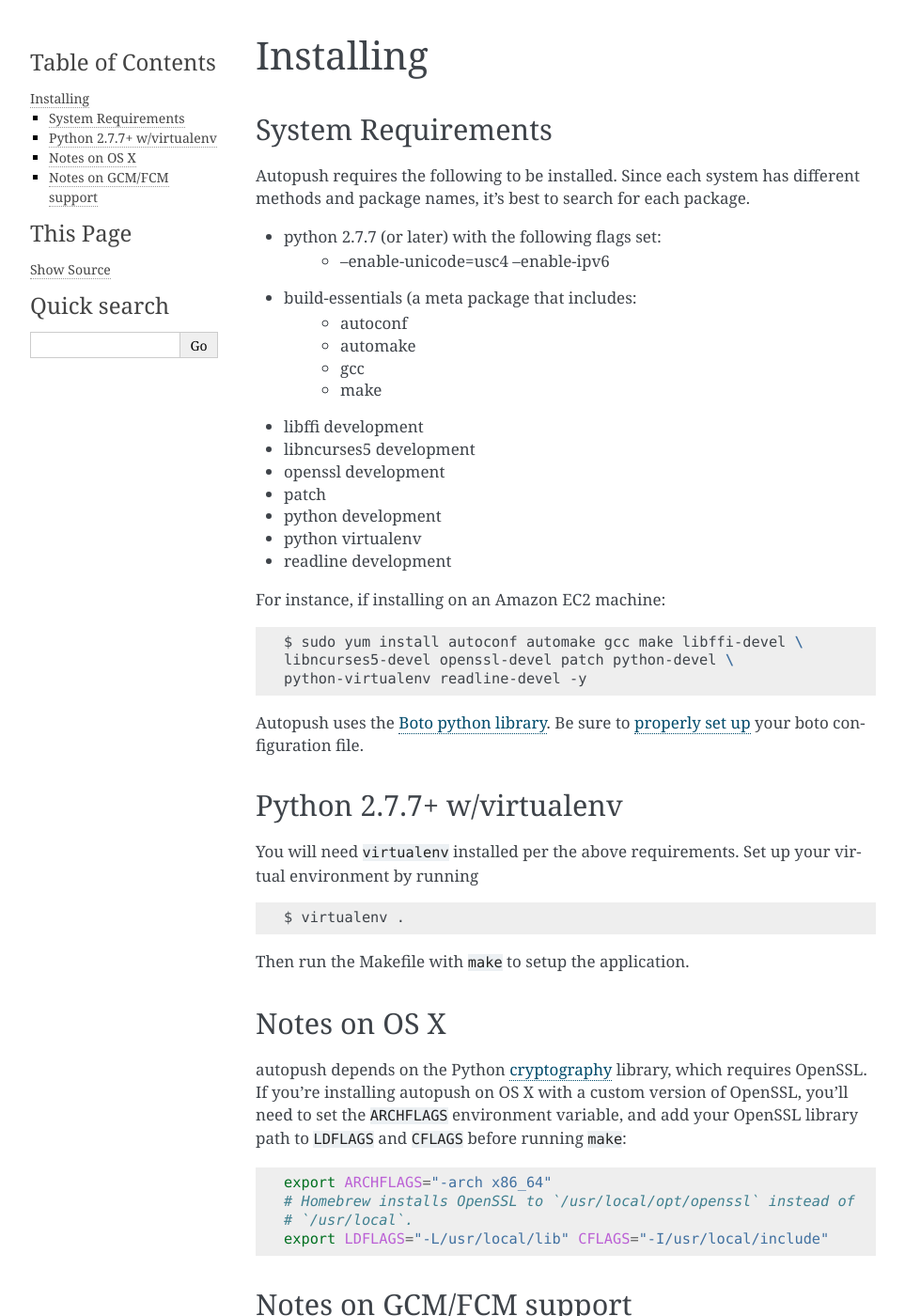
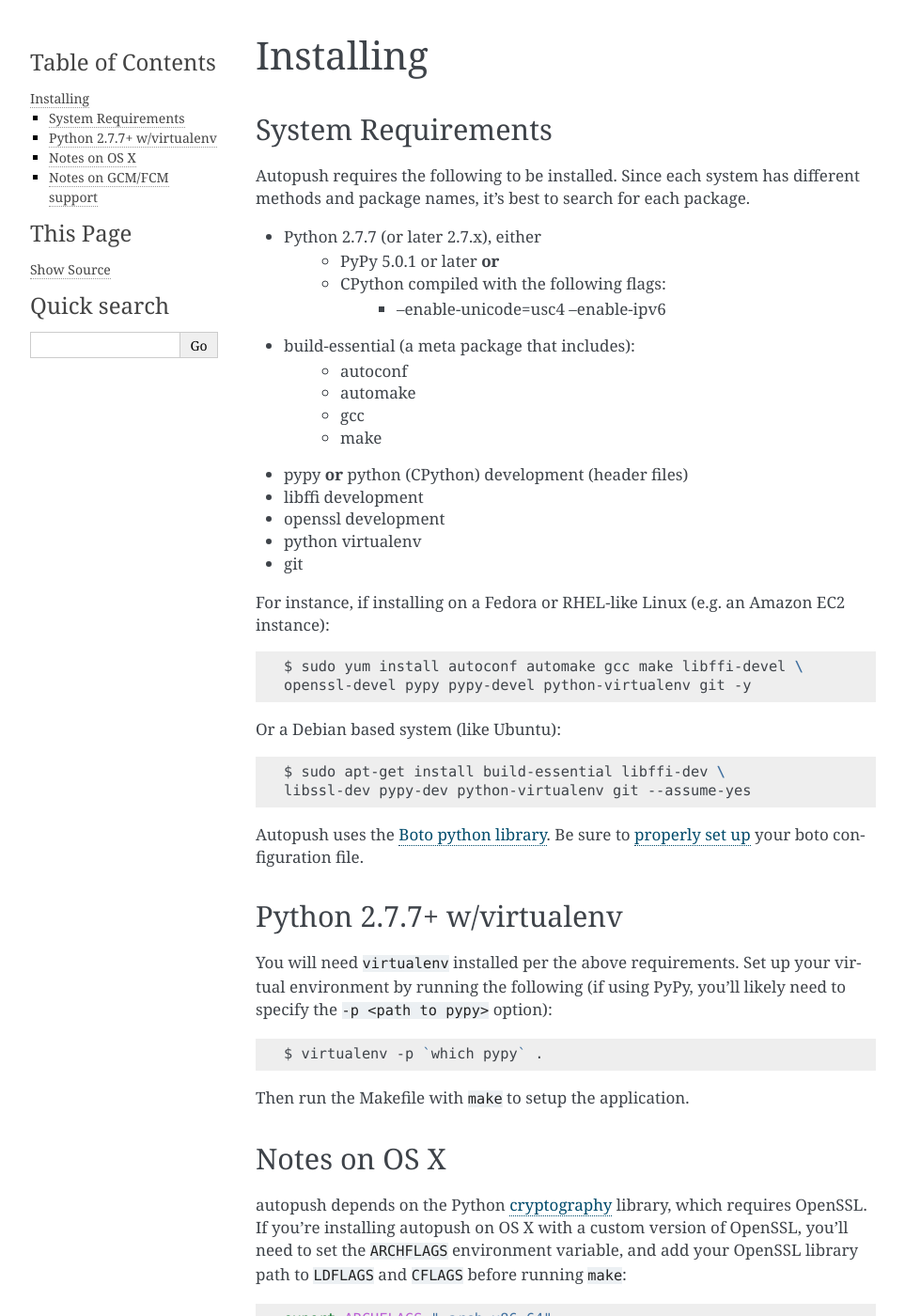
Before and after one commit to mozilla-services/autopush, a Sphinx documentation site: the page built from docs/install.rst, in a window 1280 px wide and 1400 px high. Shown: the whole window at 94% size, without its empty margins (148-1111 px from the left). Built offline with Sphinx 7.4.7, drawn with Linux system fonts in a browser that asks for light colours.

Commit message:
docs: updates to installation
* update dependencies
* add debianish install instructions
* default to pypy

issue #565, #558

```diff
--- a/docs/install.rst
+++ b/docs/install.rst
@@ -10,39 +10,48 @@
 Autopush requires the following to be installed. Since each system has different
 methods and package names, it's best to search for each package.
 
-* python 2.7.7 (or later) with the following flags set:
-    * --enable-unicode=usc4 --enable-ipv6
-* build-essentials (a meta package that includes:
+* Python 2.7.7 (or later 2.7.x), either
+    * PyPy 5.0.1 or later **or**
+    * CPython compiled with the following flags:
+        * --enable-unicode=usc4 --enable-ipv6
+* build-essential (a meta package that includes):
     * autoconf
     * automake
     * gcc
     * make
+* pypy **or** python (CPython) development (header files)
 * libffi development
-* libncurses5 development
 * openssl development
-* patch
-* python development
 * python virtualenv
-* readline development
+* git
 
-For instance, if installing on an Amazon EC2 machine:
+For instance, if installing on a Fedora or RHEL-like Linux (e.g. an Amazon EC2
+instance):
 
 .. code-block:: bash
 
     $ sudo yum install autoconf automake gcc make libffi-devel \
-    libncurses5-devel openssl-devel patch python-devel \
-    python-virtualenv readline-devel -y
+    openssl-devel pypy pypy-devel python-virtualenv git -y
+
+Or a Debian based system (like Ubuntu):
+
+.. code-block:: bash
+
+    $ sudo apt-get install build-essential libffi-dev \
+    libssl-dev pypy-dev python-virtualenv git --assume-yes
 
 Autopush uses the `Boto python library <https://boto.readthedocs.io/en/latest/>`_. Be sure to `properly set up <https://boto.readthedocs.io/en/latest/boto_config_tut.html>`_ your boto configuration file.
 
 Python 2.7.7+ w/virtualenv
 ==========================
 
-You will need ``virtualenv`` installed per the above requirements. Set up your virtual environment by running
+You will need ``virtualenv`` installed per the above requirements. Set up
+your virtual environment by running the following (if using
+PyPy, you'll likely need to specify the ``-p <path to pypy>`` option):
 
 .. code-block:: bash
 
-    $ virtualenv .
+    $ virtualenv -p `which pypy` .
 
 Then run the Makefile with ``make`` to setup the application.
 
@@ -63,7 +72,7 @@
     export LDFLAGS="-L/usr/local/lib" CFLAGS="-I/usr/local/include"
 
 Notes on GCM/FCM support
-====================
+========================
 autopush is capable of routing messages over Google Cloud Messaging/Firebase Cloud Messaging for android
 devices. You will need to set up a valid `GCM <http://developer.android.com/google/gcm/index.html>`_ / `FCM <https://firebase.google.com/docs/cloud-messaging/>`_ account. Once you have an account open the Google Developer Console:
 
```
